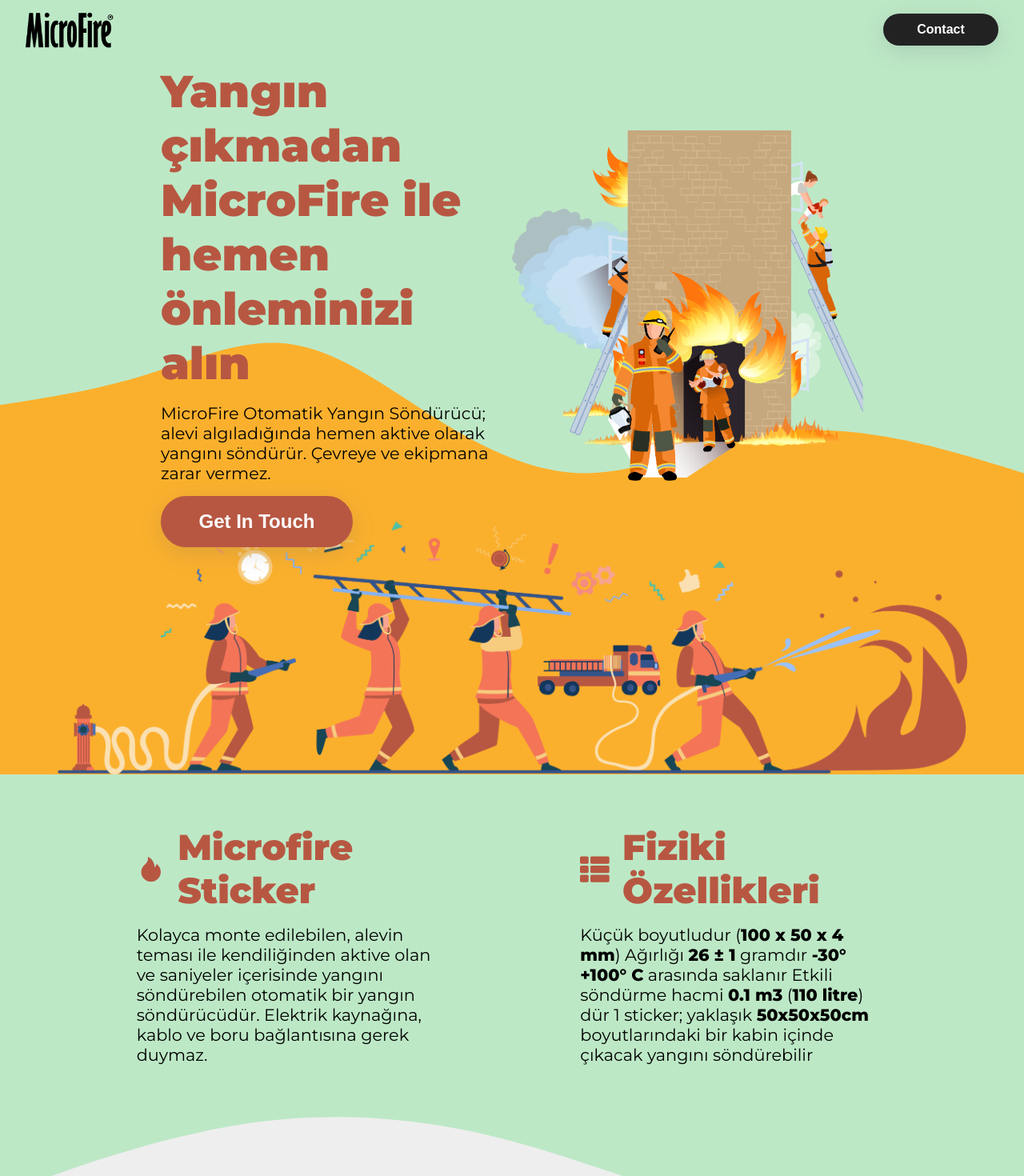
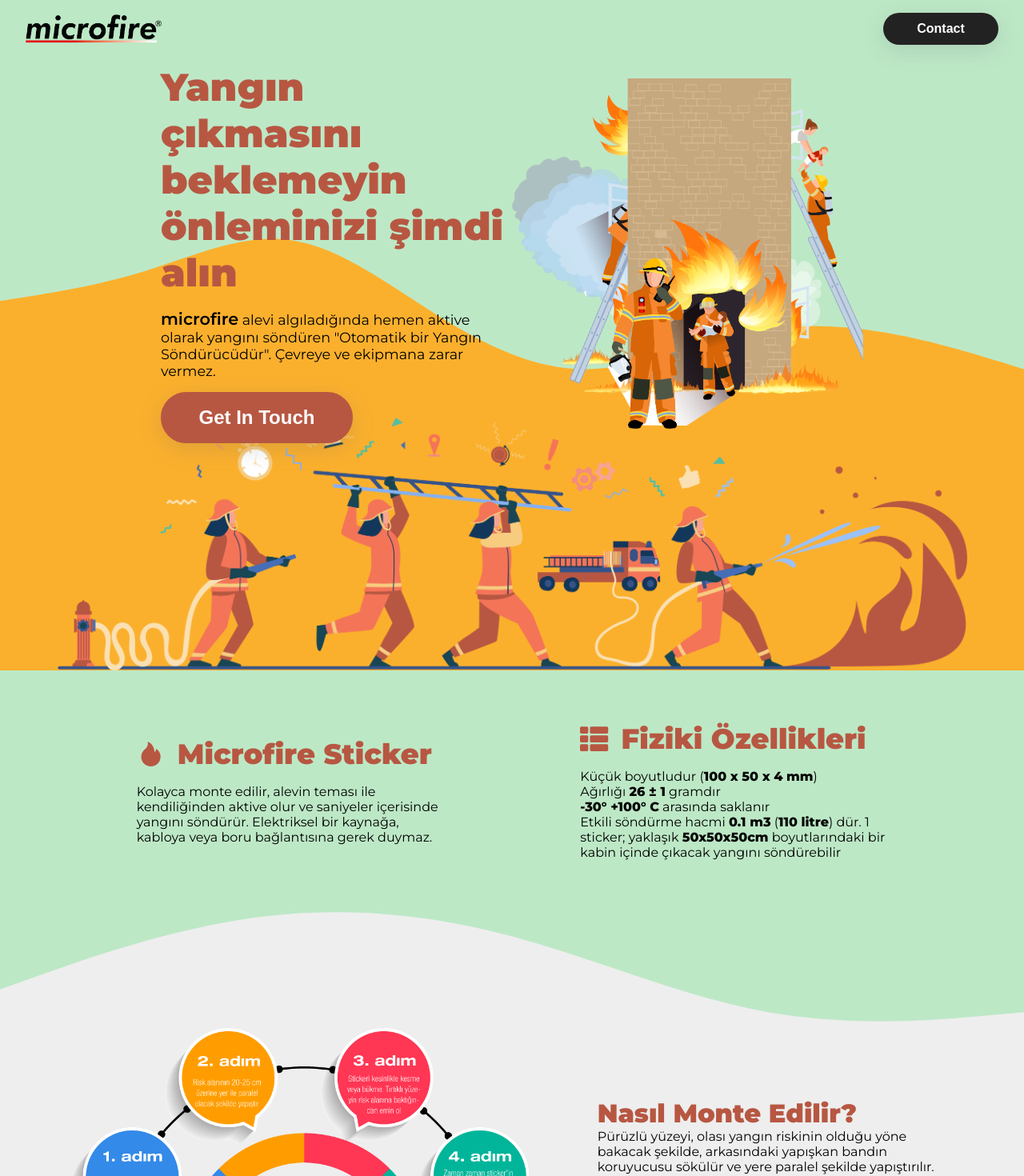
Before and after one commit to canocalir/microfire-next, a Next.js app: page / in a window 1280 px wide. Shown: the top 1470 px of the page at 80% size. Built offline with nearby package versions, Linux system fonts and the light colour scheme.

Commit message:
logo changed

```diff
--- a/src/pages/index.tsx
+++ b/src/pages/index.tsx
@@ -17,16 +17,17 @@
         <link rel="icon" href="/favicon.ico" />
       </Head>
       <header className={styles.navbarContainer}>
-        <Image width={110} src={logo} alt="logo" />
+        <Image width={170} src={logo} alt="logo" />
         <button className={styles.navbarButton}>Contact</button>
       </header>
       <main className={styles.main}>
         <div className={styles.heroContent}>
           <section className={styles.leftContainer}>
-            <h1>Yangın çıkmadan MicroFire ile hemen önleminizi alın</h1>
+            <h1>Yangın çıkmasını beklemeyin önleminizi şimdi alın</h1>
             <p>
-              MicroFire Otomatik Yangın Söndürücü; alevi algıladığında hemen
-              aktive olarak yangını söndürür. Çevreye ve ekipmana zarar vermez.
+              <span id={styles.brand}>microfire</span> alevi algıladığında hemen aktive olarak yangını
+              söndüren "Otomatik bir Yangın Söndürücüdür". Çevreye ve ekipmana
+              zarar vermez.
             </p>
             <button className={styles.heroButton}>Get In Touch</button>
           </section>
@@ -58,10 +59,9 @@
               <h1>Microfire Sticker</h1>
             </div>
             <p>
-              Kolayca monte edilebilen, alevin teması ile kendiliğinden aktive
-              olan ve saniyeler içerisinde yangını söndürebilen otomatik bir
-              yangın söndürücüdür. Elektrik kaynağına, kablo ve boru
-              bağlantısına gerek duymaz.
+              Kolayca monte edilir, alevin teması ile kendiliğinden aktive olur
+              ve saniyeler içerisinde yangını söndürür. Elektriksel bir kaynağa,
+              kabloya veya boru bağlantısına gerek duymaz.
             </p>
           </div>
           <div className={styles.specificationsRight}>
@@ -70,11 +70,18 @@
               <h1>Fiziki Özellikleri</h1>
             </div>
             <p>
-              Küçük boyutludur (<b>100 x 50 x 4 mm</b>) Ağırlığı <b>26 ± 1</b>{" "}
-              gramdır <b>-30° +100° C</b> arasında saklanır Etkili söndürme
-              hacmi <b>0.1 m3</b> (<b>110 litre</b>) dür 1 sticker; yaklaşık{" "}
-              <b>50x50x50cm</b> boyutlarındaki bir kabin içinde çıkacak yangını
-              söndürebilir
+              Küçük boyutludur (<b>100 x 50 x 4 mm</b>)
+            </p>
+            <p>
+              Ağırlığı <b>26 ± 1</b> gramdır
+            </p>
+            <p>
+              <b>-30° +100° C</b> arasında saklanır{" "}
+            </p>
+            <p>
+              Etkili söndürme hacmi <b>0.1 m3</b> (<b>110 litre</b>) dür. 1
+              sticker; yaklaşık <b>50x50x50cm</b> boyutlarındaki bir kabin
+              içinde çıkacak yangını söndürebilir
             </p>
           </div>
         </section>
@@ -92,7 +99,12 @@
             ></path>
           </svg>
           <div className={styles.usageLeft}>
-            <Image priority className={styles.usageImage} src={usageImage} alt="usage" />
+            <Image
+              priority
+              className={styles.usageImage}
+              src={usageImage}
+              alt="usage"
+            />
           </div>
           <div className={styles.usageRight}>
             <h1>Nasıl Monte Edilir?</h1>
@@ -106,13 +118,21 @@
               sticker konmalıdır.
             </p>
           </div>
-          <svg className={styles.usageWavesBottom} xmlns="http://www.w3.org/2000/svg" viewBox="0 0 1440 320"><path fill="#fbb02d" fillOpacity="1" d="M0,32L60,74.7C120,117,240,203,360,218.7C480,235,600,181,720,138.7C840,96,960,64,1080,48C1200,32,1320,32,1380,32L1440,32L1440,320L1380,320C1320,320,1200,320,1080,320C960,320,840,320,720,320C600,320,480,320,360,320C240,320,120,320,60,320L0,320Z"></path></svg>
+          <svg
+            className={styles.usageWavesBottom}
+            xmlns="http://www.w3.org/2000/svg"
+            viewBox="0 0 1440 320"
+          >
+            <path
+              fill="#fbb02d"
+              fillOpacity="1"
+              d="M0,32L60,74.7C120,117,240,203,360,218.7C480,235,600,181,720,138.7C840,96,960,64,1080,48C1200,32,1320,32,1380,32L1440,32L1440,320L1380,320C1320,320,1200,320,1080,320C960,320,840,320,720,320C600,320,480,320,360,320C240,320,120,320,60,320L0,320Z"
+            ></path>
+          </svg>
         </section>
-        <section className={styles.videoSection}>
-          Video Section
-        </section>
+        <section className={styles.videoSection}>Video Section</section>
         <section className={styles.formSection}>
-        <h1 id={styles.contactHeading}>Contact</h1>
+          <h1 id={styles.contactHeading}>Contact</h1>
           <form>
             <input type="text" />
             <input type="text" />
@@ -120,9 +140,7 @@
             <input type="submit" value="Send Message" />
           </form>
         </section>
-        <footer className={styles.footer}>
-          Footer Section
-        </footer>
+        <footer className={styles.footer}>Footer Section</footer>
       </main>
     </>
   );
--- a/src/styles/Home.module.css
+++ b/src/styles/Home.module.css
@@ -5,6 +5,16 @@
   align-items: center;
   min-height: 100vh;
   background-color: #bde8c6;
+}
+
+#brand {
+  font-weight:600;
+  font-size:1.3rem;
+}
+
+#brand:hover{
+  background-color: #effbd0;
+  transition:500ms ease-in-out;
 }
 
 .navbarButton {
@@ -29,7 +39,7 @@
   display: flex;
   justify-content: space-between;
   align-items: center;
-  padding: 0 2rem 0 2rem;
+  padding: 1rem 2rem 1rem 2rem;
   background-color: #bde8c6d2;
   position: fixed;
   z-index: 3;
@@ -55,13 +65,13 @@
 }
 
 .leftContainer > h1 {
-  font-size: 3.5rem;
+  font-size: 3rem;
   font-weight: 900;
   color: #b75742;
 }
 
 .leftContainer > p {
-  font-size: 1.3rem;
+  font-size: 1.1rem;
   font-weight: 500;
 }
 
@@ -140,7 +150,7 @@
 }
 
 .specificationsLeft > p {
-  font-size: 1.3rem;
+  font-size: 1rem;
   font-weight: 500;
 }
 
@@ -149,12 +159,12 @@
 }
 
 .headerWithIcon > h1 {
-  font-size: 2.8rem;
+  font-size: 2.2rem;
   font-weight: 900;
 }
 
 .specificationsRight > p {
-  font-size: 1.3rem;
+  font-size: 1rem;
   font-weight: 500;
 }
 
@@ -167,7 +177,7 @@
 }
 
 .headerIcon {
-  font-size: 2.7rem;
+  font-size: 2.2rem;
 }
 
 .usageSection {
```
Also changed, not shown: src/assets/logo.png.
